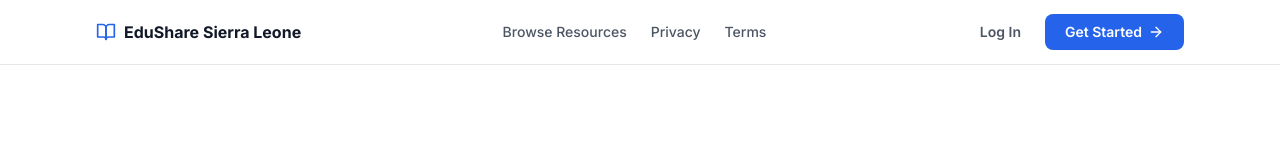
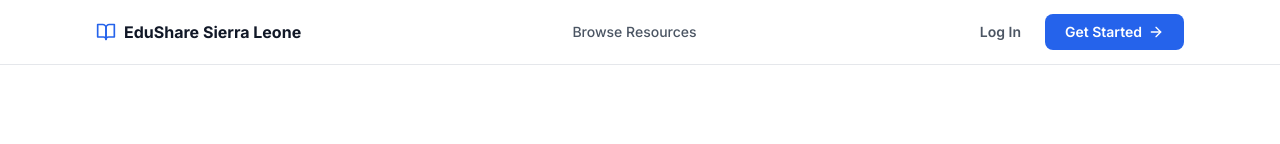
Before and after one commit to brotherJoe-7/educational-content-sharing-platform, a Next.js app in the folder frontend/: page / in a window 1280 px wide. Shown: the top 144 px of the page. Built offline with nearby package versions, Linux system fonts and the light colour scheme; no server answers.

Commit message:
Refactor: Remove Privacy and Terms from top navigation

```diff
--- a/frontend/pages/index.js
+++ b/frontend/pages/index.js
@@ -109,8 +109,6 @@ export default function Home() {
 
             <div className="hidden md:flex items-center space-x-6">
               <Link href="/resources" className="nav-link text-sm font-medium text-gray-600">Browse Resources</Link>
-              <Link href="/privacy" className="nav-link text-sm font-medium text-gray-600">Privacy</Link>
-              <Link href="/terms" className="nav-link text-sm font-medium text-gray-600">Terms</Link>
             </div>
 
             <div className="flex items-center space-x-3">
```
